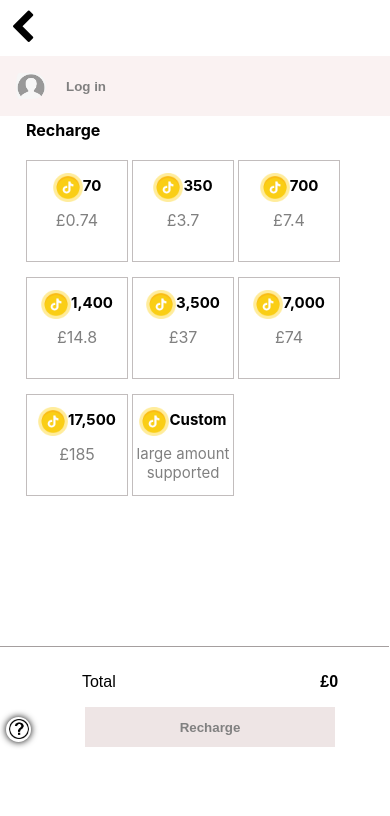
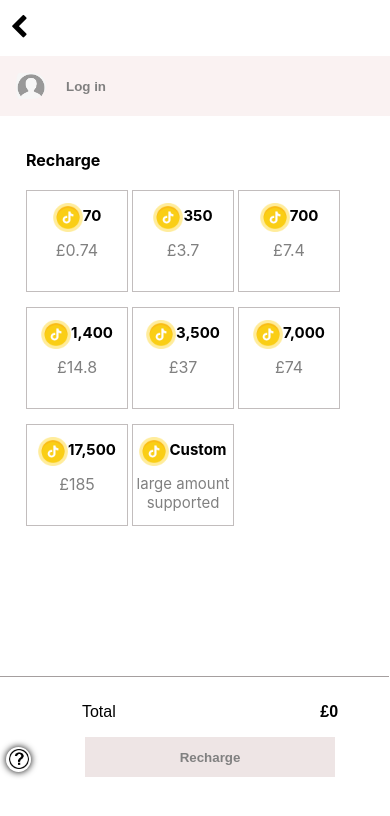
Before and after one commit to oluwatay123/Tiktok, a React (Create React App) app: page / in a window 390 px wide. Shown: the top 816 px of the page. Built offline with nearby package versions, Linux system fonts and the light colour scheme.

Commit message:
Add files via upload

```diff
--- a/src/App.css
+++ b/src/App.css
@@ -4,6 +4,6 @@
 
 @media (max-width: 600px) {
   body {
-    padding-top: 70px;
+    padding-top: 100px;
   }
 }
--- a/src/styles/header.css
+++ b/src/styles/header.css
@@ -103,12 +103,11 @@
 @media (max-width: 600px) {
   .left-icon {
     display: block !important;
-    font-size: 35px;
-    font-weight: lighter;
+    font-size: 25px;
   }
 
   .left-icon-container {
-    margin: -40px 0 0 -90px;
+    margin: -30px 0 0 -90px;
 
     width: 50px;
     height: 50px;
@@ -124,11 +123,14 @@
     display: none;
   }
   .header {
-    padding-bottom: 5px;
+    /* padding-bottom: 4px; */
     position: fixed;
     background-color: white;
     top: 0;
     right: 0;
     left: 0;
+    height: 10px;
+   padding-bottom: 0;
+
   }
 }
```
